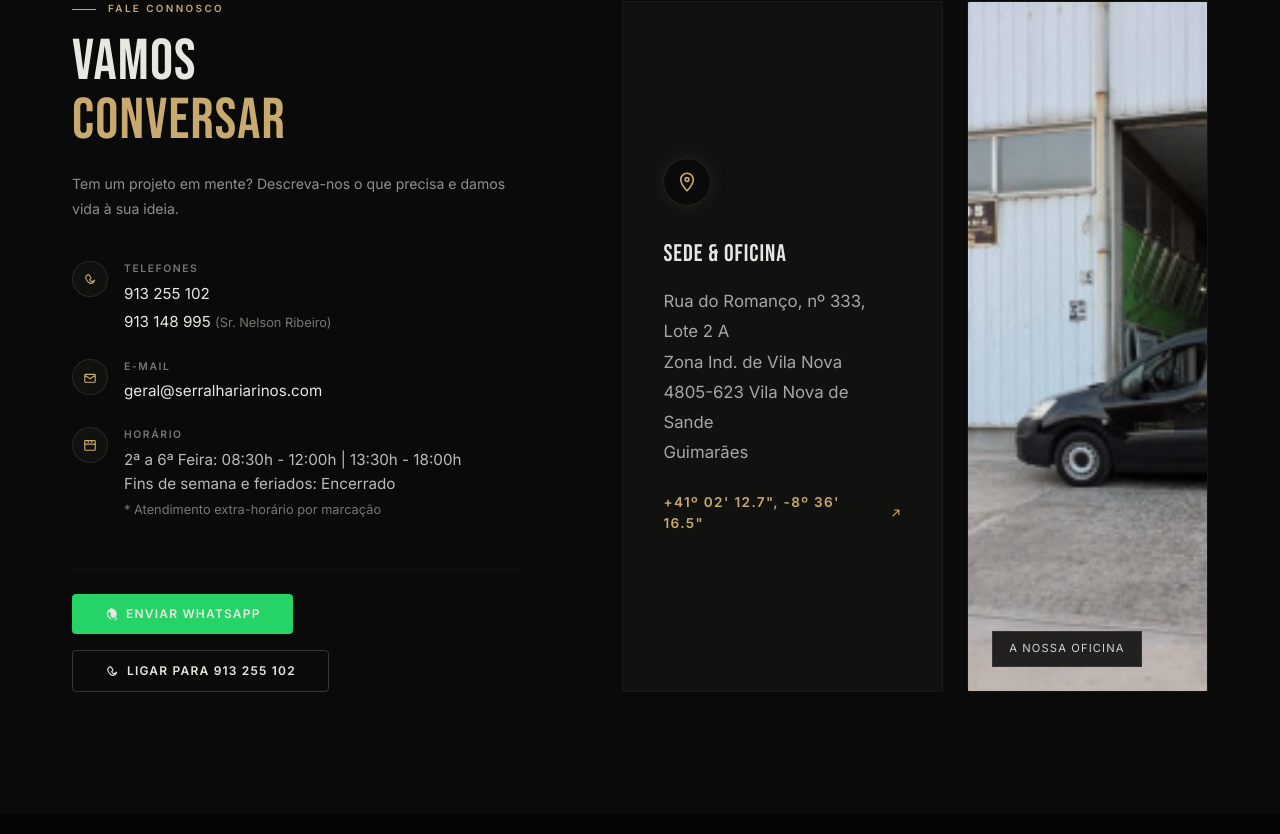
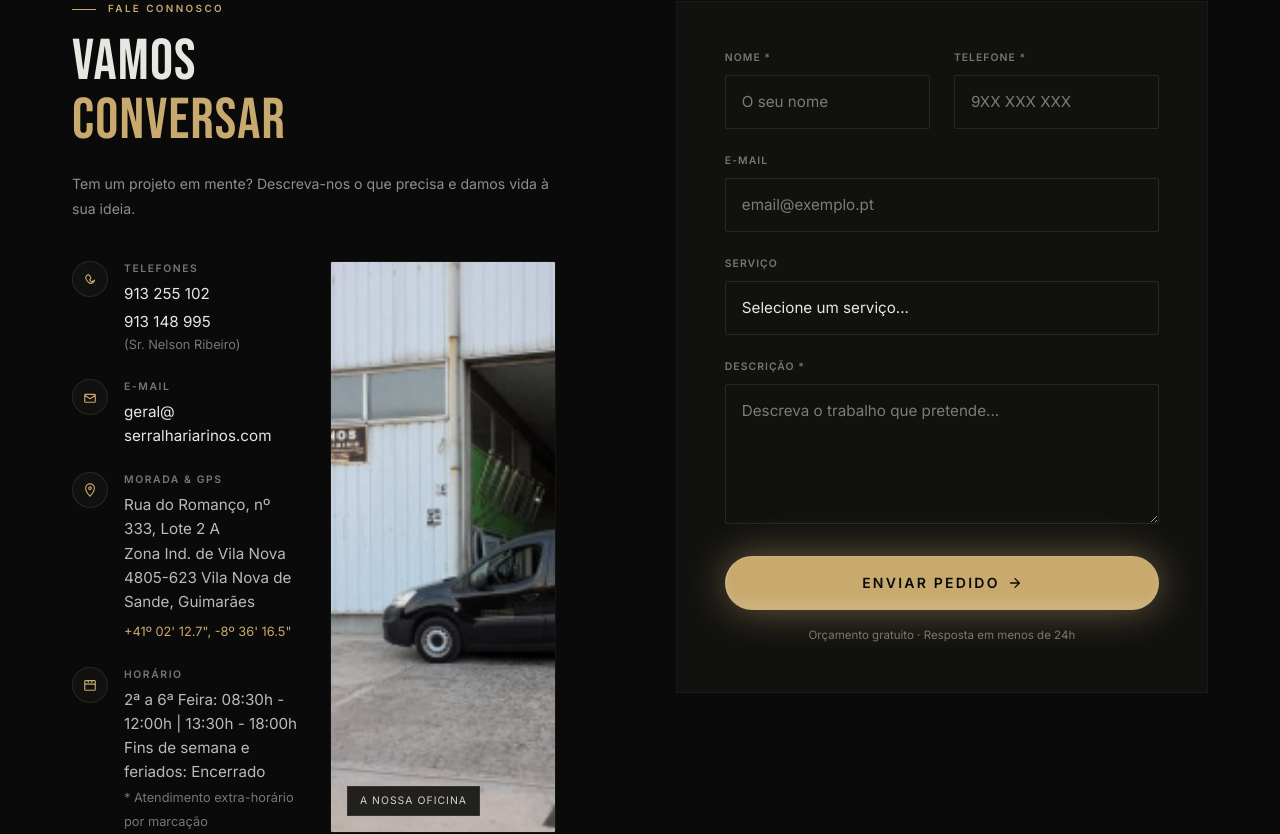
Before and after one commit to mendesrui19/Rino_Seralharia_Website, a React (Vite) app: page / in a window 1280 px wide. Shown: the part 6208-7042 px from the top of the page. Built offline with nearby package versions, Linux system fonts and the light colour scheme.

Commit message:
Update Contacto layout to display info and image side-by-side

```diff
--- a/src/components/sections/Contacto.tsx
+++ b/src/components/sections/Contacto.tsx
@@ -1,12 +1,35 @@
+import { useState } from "react";
 import { motion } from "framer-motion";
+import { ShimmerButton } from "../ui/shimmer-button";
 
 export function Contacto() {
+  const [submitted, setSubmitted] = useState(false);
+
+  const handleSubmit = (e: React.FormEvent<HTMLFormElement>) => {
+    e.preventDefault();
+    const f = e.currentTarget;
+
+    // @ts-ignore - We know these elements exist in the form
+    const nome = f.nome.value;
+    // @ts-ignore
+    const telefone = f.telefone.value;
+    // @ts-ignore
+    const email = f.email.value;
+    // @ts-ignore
+    const servico = f.servico.value;
+    // @ts-ignore
+    const mensagem = f.mensagem.value;
+
+    const body = encodeURIComponent(`Nome: ${nome}\nTelefone: ${telefone}\nEmail: ${email}\nServiço: ${servico}\n\n${mensagem}`);
+    window.location.href = `mailto:geral@serralhariarinos.com?subject=${encodeURIComponent('Orçamento — Serralharia Rinos')}&body=${body}`;
+    setSubmitted(true);
+  };
+
   return (
     <section id="contacto" className="py-[120px] bg-bg-base overflow-hidden">
       <div className="container max-w-[1200px] mx-auto px-8 relative">
-        <div className="grid grid-cols-1 lg:grid-cols-[1fr_1.3fr] gap-[80px] lg:gap-[100px]">
+        <div className="grid grid-cols-1 lg:grid-cols-[1fr_1.1fr] gap-[80px] lg:gap-[120px]">
 
-          {/* Left Column: Direct Contacts */}
           <motion.div
             initial={{ opacity: 0, x: -40 }}
             whileInView={{ opacity: 1, x: 0 }}
@@ -17,8 +40,8 @@ export function Contacto() {
             <h2 className="section-h2">Vamos<br/><span className="text-accent">Conversar</span></h2>
             <p className="section-desc mb-10">Tem um projeto em mente? Descreva-nos o que precisa e damos vida à sua ideia.</p>
 
-            <div className="flex flex-col gap-6 mb-12">
-              {/* Phones */}
+            <div className="grid grid-cols-1 sm:grid-cols-2 gap-8 mb-12">
+              <div className="flex flex-col gap-6">
                 <div className="flex items-start gap-4">
                   <div className="w-[36px] h-[36px] rounded-full border border-white/10 flex items-center justify-center flex-shrink-0 text-accent bg-bg-sec">
                     <svg viewBox="0 0 16 16" fill="none" className="w-[14px] h-[14px]"><path d="M13.5 10.5c-.5-.5-2-.5-2.5 0l-.8.8c-1-.5-2-1.5-2.5-2.5l.8-.8c.5-.5.5-2 0-2.5L7 3.5c-.5-.5-1.5-.5-2 0L3.5 5C3 6 3.5 9 6 11.5S10 13 11 12.5l1.5-1.5c.5-.5.5-1.5 0-2z" stroke="currentColor" strokeWidth="1.3" strokeLinecap="round"/></svg>
@@ -26,22 +49,28 @@ export function Contacto() {
                   <div>
                     <div className="text-[0.65rem] tracking-[0.15em] uppercase text-dim font-bold mb-1">Telefones</div>
                     <div className="text-[0.95rem] mb-1"><a href="tel:+351913255102" className="hover:text-accent transition-colors">913 255 102</a></div>
-                  <div className="text-[0.95rem]"><a href="tel:+351913148995" className="hover:text-accent transition-colors">913 148 995</a> <span className="text-dim text-[0.8rem]">(Sr. Nelson Ribeiro)</span></div>
+                    <div className="text-[0.95rem]"><a href="tel:+351913148995" className="hover:text-accent transition-colors">913 148 995</a> <span className="text-dim text-[0.8rem] block">(Sr. Nelson Ribeiro)</span></div>
                   </div>
                 </div>
-
-              {/* E-mail */}
                 <div className="flex items-start gap-4">
                   <div className="w-[36px] h-[36px] rounded-full border border-white/10 flex items-center justify-center flex-shrink-0 text-accent bg-bg-sec">
                     <svg viewBox="0 0 16 16" fill="none" className="w-[14px] h-[14px]"><path d="M13 5H3a1 1 0 00-1 1v7a1 1 0 001 1h10a1 1 0 001-1V6a1 1 0 00-1-1zM2 6l6 4 6-4" stroke="currentColor" strokeWidth="1.3" strokeLinecap="round" strokeLinejoin="round"/></svg>
                   </div>
-                <div>
+                  <div className="min-w-0">
                     <div className="text-[0.65rem] tracking-[0.15em] uppercase text-dim font-bold mb-1">E-mail</div>
-                  <div className="text-[0.95rem]"><a href="mailto:geral@serralhariarinos.com" className="hover:text-accent transition-colors">geral@serralhariarinos.com</a></div>
+                    <div className="text-[0.95rem] truncate"><a href="mailto:geral@serralhariarinos.com" className="hover:text-accent transition-colors break-all">geral@<br/>serralhariarinos.com</a></div>
                   </div>
                 </div>
-
-              {/* Schedule */}
+                <div className="flex items-start gap-4">
+                  <div className="w-[36px] h-[36px] rounded-full border border-white/10 flex items-center justify-center flex-shrink-0 text-accent bg-bg-sec">
+                    <svg viewBox="0 0 16 16" fill="none" className="w-[14px] h-[14px]"><path d="M8 1a5 5 0 00-5 5c0 4 5 9 5 9s5-5 5-9a5 5 0 00-5-5z" stroke="currentColor" strokeWidth="1.3" strokeLinecap="round"/><circle cx="8" cy="6" r="1.5" stroke="currentColor" strokeWidth="1.3"/></svg>
+                  </div>
+                  <div>
+                    <div className="text-[0.65rem] tracking-[0.15em] uppercase text-dim font-bold mb-1">Morada & GPS</div>
+                    <div className="text-[0.95rem] text-[#e8e6e1]/80 leading-[1.6] mb-2">Rua do Romanço, nº 333, Lote 2 A<br/>Zona Ind. de Vila Nova<br/>4805-623 Vila Nova de Sande, Guimarães</div>
+                    <div className="text-[0.8rem] text-accent">+41º 02' 12.7", -8º 36' 16.5"</div>
+                  </div>
+                </div>
                 <div className="flex items-start gap-4">
                   <div className="w-[36px] h-[36px] rounded-full border border-white/10 flex items-center justify-center flex-shrink-0 text-accent bg-bg-sec">
                     <svg viewBox="0 0 16 16" fill="none" className="w-[14px] h-[14px]"><rect x="2" y="3" width="12" height="11" rx="1" stroke="currentColor" strokeWidth="1.3"/><path d="M2 7h12M6 3v2M10 3v2" stroke="currentColor" strokeWidth="1.3" strokeLinecap="round"/></svg>
@@ -51,6 +80,25 @@ export function Contacto() {
                     <div className="text-[0.95rem] text-[#e8e6e1]/80 leading-[1.6]">2ª a 6ª Feira: 08:30h - 12:00h | 13:30h - 18:00h<br/>Fins de semana e feriados: Encerrado<br/><span className="text-dim text-[0.8rem]">* Atendimento extra-horário por marcação</span></div>
                   </div>
                 </div>
+              </div>
+
+              <motion.div
+                initial={{ opacity: 0, scale: 0.95 }}
+                whileInView={{ opacity: 1, scale: 1 }}
+                viewport={{ once: true }}
+                transition={{ duration: 0.8, delay: 0.3, ease: "easeOut" }}
+                className="rounded-[2px] overflow-hidden border border-white/5 relative group h-full min-h-[300px]"
+              >
+                <div className="absolute inset-0 bg-accent/10 opacity-0 group-hover:opacity-100 transition-opacity z-10 pointer-events-none duration-500"></div>
+                <img
+                  src="/images/96e228a03a061457d15673e6198d0afa_493x277_0x1_493x278_cropb059.jpg"
+                  alt="Instalações Serralharia Rinos"
+                  className="absolute inset-0 w-full h-full object-cover filter brightness-90 grayscale-[20%] group-hover:grayscale-0 transition-all duration-700"
+                />
+                <div className="absolute bottom-4 left-4 bg-bg-sec/90 backdrop-blur-md px-3 py-1.5 border border-white/10 text-[0.65rem] uppercase tracking-widest text-white/90 z-20">
+                  A nossa oficina
+                </div>
+              </motion.div>
             </div>
 
             <div className="flex flex-wrap gap-4 pt-6 border-t border-white/[0.04]">
@@ -65,49 +113,65 @@ export function Contacto() {
             </div>
           </motion.div>
 
-          {/* Right Column: Address and Workshop Photo */}
           <motion.div
             initial={{ opacity: 0, x: 40 }}
             whileInView={{ opacity: 1, x: 0 }}
             viewport={{ once: true, margin: "-100px" }}
             transition={{ duration: 0.8, delay: 0.2, ease: "easeOut" }}
-            className="flex flex-col md:flex-row gap-6 items-stretch h-full"
           >
-            {/* Morada Info */}
-            <div className="bg-bg-sec p-8 md:p-10 border border-white/[0.04] flex-1 flex flex-col justify-center rounded-[2px] hover:border-accent/20 transition-colors duration-500">
-              <div className="w-[48px] h-[48px] rounded-full border border-white/10 flex items-center justify-center text-accent mb-8 bg-bg-base shadow-[0_0_20px_rgba(200,169,110,0.1)]">
-                <svg viewBox="0 0 16 16" fill="none" className="w-[20px] h-[20px]"><path d="M8 1a5 5 0 00-5 5c0 4 5 9 5 9s5-5 5-9a5 5 0 00-5-5z" stroke="currentColor" strokeWidth="1.3" strokeLinecap="round"/><circle cx="8" cy="6" r="1.5" stroke="currentColor" strokeWidth="1.3"/></svg>
+            {!submitted ? (
+              <form onSubmit={handleSubmit} className="bg-bg-sec p-10 md:p-12 border border-white/[0.04]">
+                <div className="grid grid-cols-1 md:grid-cols-2 gap-6 mb-6">
+                  <div className="flex flex-col gap-2">
+                    <label className="text-[0.65rem] tracking-[0.1em] uppercase text-dim font-bold" htmlFor="f-nome">Nome *</label>
+                    <input className="w-full bg-transparent border border-white/10 rounded-[2px] py-3.5 px-4 text-[0.95rem] text-white focus:outline-none focus:border-accent focus:bg-white/[0.02] transition-colors" id="f-nome" name="nome" type="text" placeholder="O seu nome" required/>
                   </div>
-              <h3 className="font-display text-2xl tracking-[0.04em] mb-4 text-white">Sede & Oficina</h3>
-              <div className="text-[1.05rem] text-[#e8e6e1]/70 leading-[1.8] mb-6">
-                Rua do Romanço, nº 333, Lote 2 A<br/>
-                Zona Ind. de Vila Nova<br/>
-                4805-623 Vila Nova de Sande<br/>
-                Guimarães
-              </div>
-              <a
-                href="https://maps.app.goo.gl/BhhV4Z4Q1P2MpsM17"
-                target="_blank"
-                rel="noopener noreferrer"
-                className="inline-flex items-center gap-2 text-accent text-[0.85rem] font-bold tracking-widest uppercase hover:text-accent2 transition-colors"
-              >
-                +41º 02' 12.7", -8º 36' 16.5"
-                <svg viewBox="0 0 16 16" fill="none" className="w-3 h-3"><path d="M4 12l8-8m0 0H6m6 0v6" stroke="currentColor" strokeWidth="1.5" strokeLinecap="round" strokeLinejoin="round"/></svg>
-              </a>
-            </div>
-
-            {/* Foto Oficina */}
-            <div className="flex-1 relative rounded-[2px] overflow-hidden border border-white/5 min-h-[350px] group">
-              <div className="absolute inset-0 bg-accent/10 opacity-0 group-hover:opacity-100 transition-opacity z-10 pointer-events-none duration-500"></div>
-              <img
-                src="/images/96e228a03a061457d15673e6198d0afa_493x277_0x1_493x278_cropb059.jpg"
-                alt="Instalações Serralharia Rinos"
-                className="absolute inset-0 w-full h-full object-cover filter brightness-90 grayscale-[20%] group-hover:grayscale-0 group-hover:scale-105 transition-all duration-700"
-              />
-              <div className="absolute bottom-6 left-6 bg-bg-sec/90 backdrop-blur-md px-4 py-2 border border-white/10 text-[0.7rem] uppercase tracking-widest text-white/90 z-20">
-                A nossa oficina
+                  <div className="flex flex-col gap-2">
+                    <label className="text-[0.65rem] tracking-[0.1em] uppercase text-dim font-bold" htmlFor="f-tel">Telefone *</label>
+                    <input className="w-full bg-transparent border border-white/10 rounded-[2px] py-3.5 px-4 text-[0.95rem] text-white focus:outline-none focus:border-accent focus:bg-white/[0.02] transition-colors" id="f-tel" name="telefone" type="tel" placeholder="9XX XXX XXX" required/>
                   </div>
                 </div>
+                <div className="flex flex-col gap-2 mb-6">
+                  <label className="text-[0.65rem] tracking-[0.1em] uppercase text-dim font-bold" htmlFor="f-email">E-mail</label>
+                  <input className="w-full bg-transparent border border-white/10 rounded-[2px] py-3.5 px-4 text-[0.95rem] text-white focus:outline-none focus:border-accent focus:bg-white/[0.02] transition-colors" id="f-email" name="email" type="email" placeholder="email@exemplo.pt"/>
+                </div>
+                <div className="flex flex-col gap-2 mb-6">
+                  <label className="text-[0.65rem] tracking-[0.1em] uppercase text-dim font-bold" htmlFor="f-svc">Serviço</label>
+                  <select className="w-full bg-bg-sec border border-white/10 rounded-[2px] py-3.5 px-4 text-[0.95rem] text-white focus:outline-none focus:border-accent focus:bg-white/[0.02] transition-colors appearance-none cursor-pointer" id="f-svc" name="servico">
+                    <option value="">Selecione um serviço...</option>
+                    <option>Corrimão Inox</option>
+                    <option>Portão / Porta</option>
+                    <option>Grades / Marquises</option>
+                    <option>Varanda / Pilaretes</option>
+                    <option>Escadaria</option>
+                    <option>Inox + Vidro</option>
+                    <option>Mobiliário Inox / Hotelaria</option>
+                    <option>Estruturas Metálicas</option>
+                    <option>Outro</option>
+                  </select>
+                </div>
+                <div className="flex flex-col gap-2 mb-8">
+                  <label className="text-[0.65rem] tracking-[0.1em] uppercase text-dim font-bold" htmlFor="f-msg">Descrição *</label>
+                  <textarea className="w-full bg-transparent border border-white/10 rounded-[2px] py-3.5 px-4 text-[0.95rem] text-white focus:outline-none focus:border-accent focus:bg-white/[0.02] transition-colors min-h-[140px] resize-y" id="f-msg" name="mensagem" placeholder="Descreva o trabalho que pretende..." required></textarea>
+                </div>
+                <ShimmerButton
+                  type="submit"
+                  background="#c8a96e"
+                  shimmerColor="#ffffff"
+                  className="text-bg-base font-bold tracking-[0.16em] uppercase text-sm w-full py-4 shadow-[0_0_40px_rgba(200,169,110,0.5)] hover:-translate-y-1 flex items-center justify-center gap-2"
+                >
+                  Enviar Pedido
+                  <svg viewBox="0 0 16 16" fill="none" className="w-[14px] h-[14px]"><path d="M3 8h10M8 3l5 5-5 5" stroke="currentColor" strokeWidth="1.5" strokeLinecap="round" strokeLinejoin="round"/></svg>
+                </ShimmerButton>
+                <p className="text-center text-[0.72rem] text-dim mt-4">Orçamento gratuito · Resposta em menos de 24h</p>
+              </form>
+            ) : (
+              <div className="bg-bg-sec p-16 border border-white/[0.04] text-center flex flex-col items-center justify-center min-h-[500px]">
+                <svg width="52" height="52" viewBox="0 0 52 52" fill="none" className="mb-6"><circle cx="26" cy="26" r="24" stroke="#c8a96e" strokeWidth="2"/><path d="M16 26l8 8 12-16" stroke="#c8a96e" strokeWidth="2.5" strokeLinecap="round" strokeLinejoin="round"/></svg>
+                <h3 className="font-display text-4xl mb-3">Mensagem Enviada!</h3>
+                <p className="text-dim">Obrigado pelo contacto. Entraremos em contacto brevemente.</p>
+              </div>
+            )}
           </motion.div>
 
         </div>
```
Lines whose indentation alone changed are shown as unchanged.
